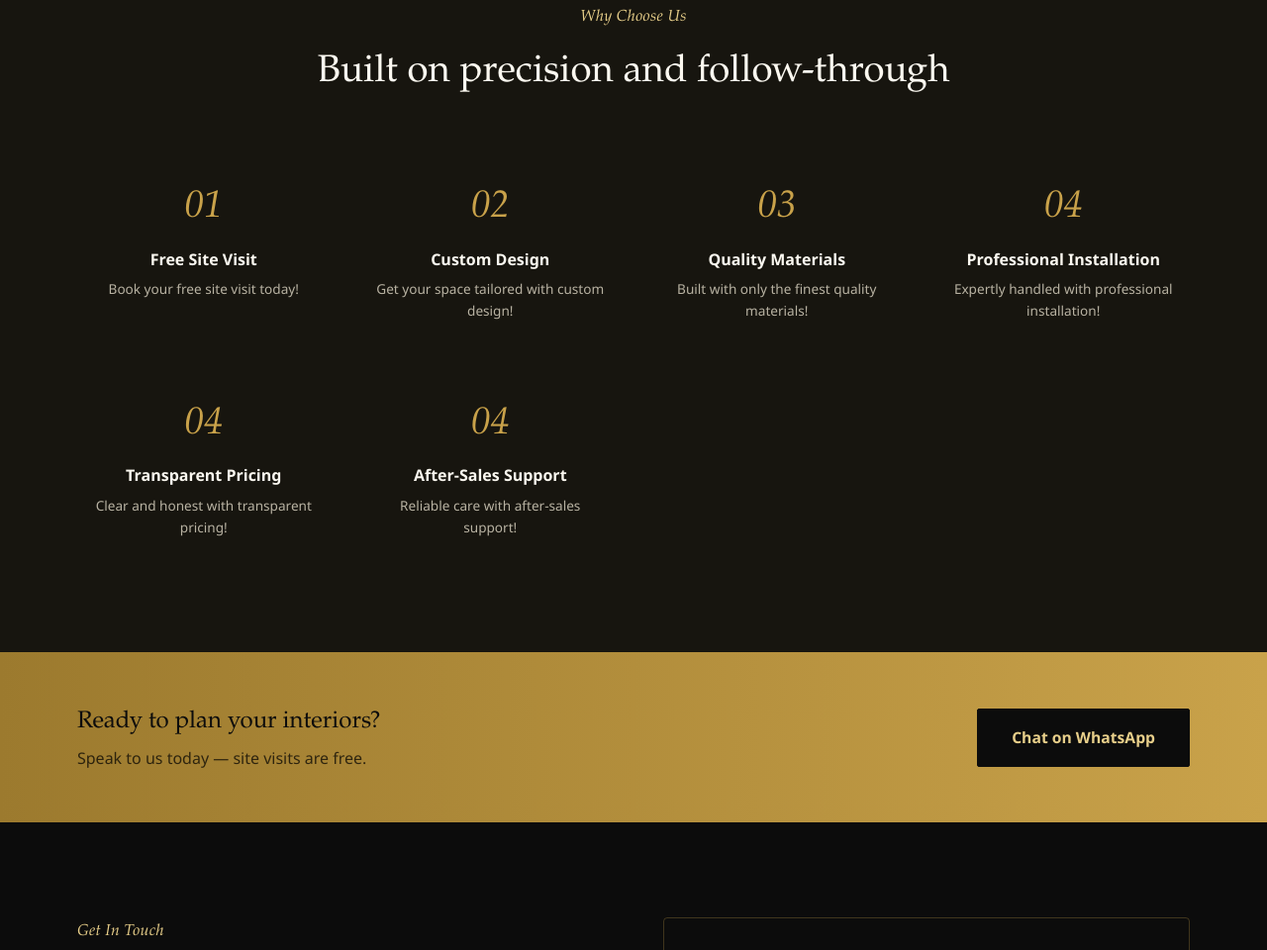
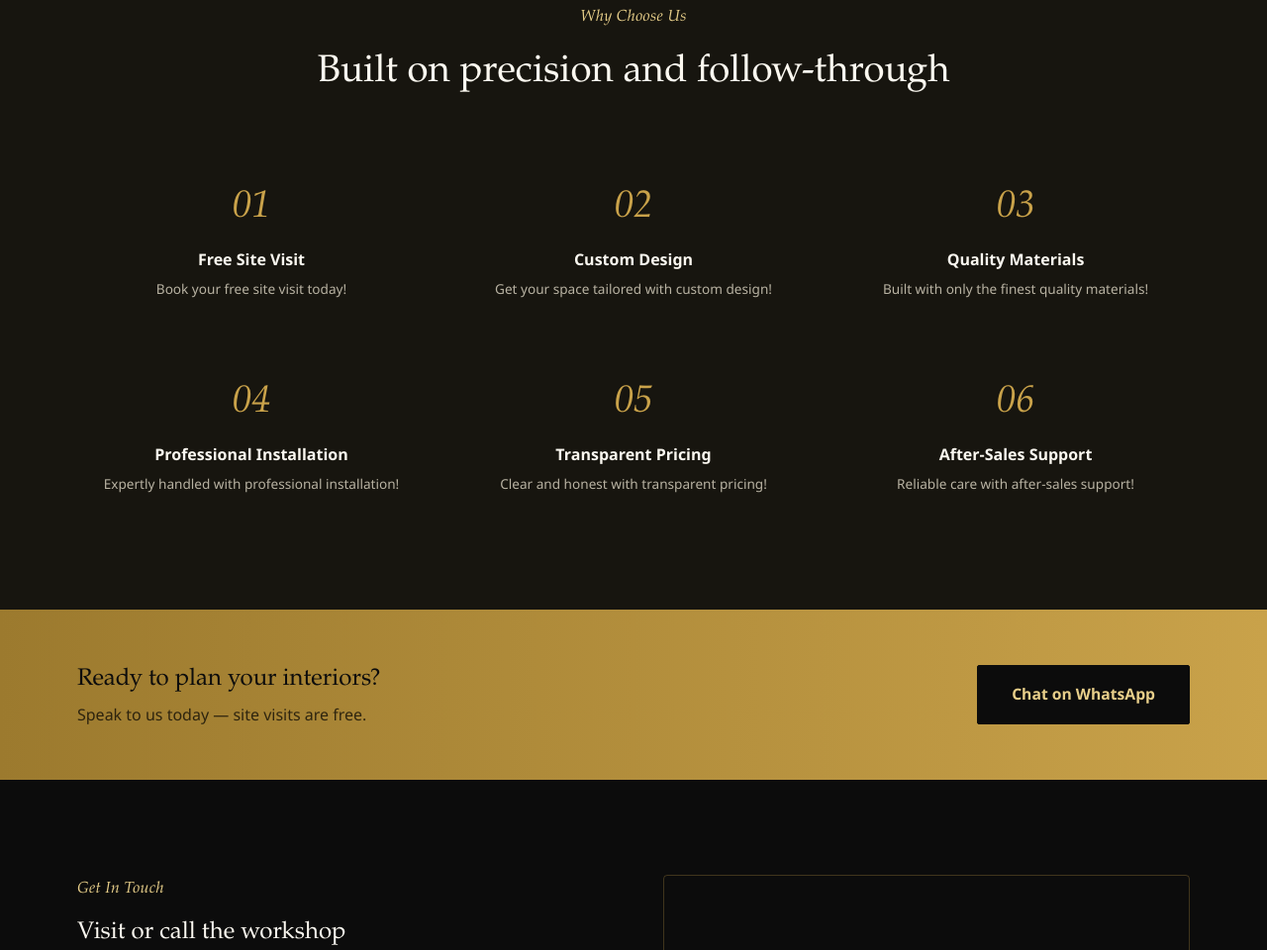
Before and after one commit to marwanramiz/national_interiors, a plain HTML site: page index.html in a window 1280 px wide. Shown: the part 3063-4023 px from the top of the page at 99% size. Drawn offline with Linux system fonts and the light colour scheme; grey boxes are pictures that could not be loaded.

Commit message:
Update grid layout and item numbering in why section

```diff
--- a/index.html
+++ b/index.html
@@ -257,7 +257,7 @@
 
   /* ---------- why us ---------- */
   .why{background:var(--charcoal);}
-  .why-grid{display:grid;grid-template-columns:repeat(4,1fr);gap:34px;}
+  .why-grid{display:grid;grid-template-columns:repeat(3,1fr);gap:34px;}
   @media (max-width:900px){.why-grid{grid-template-columns:repeat(2,1fr);}}
   @media (max-width:520px){.why-grid{grid-template-columns:1fr;}}
   .why-item{text-align:center;padding:20px 12px;}
@@ -504,8 +504,8 @@
       <div class="why-item"><div class="n">02</div><h4>Custom Design</h4><p>Get your space tailored with custom design!</p></div>
       <div class="why-item"><div class="n">03</div><h4>Quality Materials</h4><p>Built with only the finest quality materials!</p></div>
       <div class="why-item"><div class="n">04</div><h4>Professional Installation</h4><p>Expertly handled with professional installation!</p></div>
-      <div class="why-item"><div class="n">04</div><h4>Transparent Pricing</h4><p>Clear and honest with transparent pricing!</p></div>
-      <div class="why-item"><div class="n">04</div><h4>After-Sales Support</h4><p>Reliable care with after‑sales support!</p></div>
+      <div class="why-item"><div class="n">05</div><h4>Transparent Pricing</h4><p>Clear and honest with transparent pricing!</p></div>
+      <div class="why-item"><div class="n">06</div><h4>After-Sales Support</h4><p>Reliable care with after‑sales support!</p></div>
     </div>
   </div>
 </section>
```
